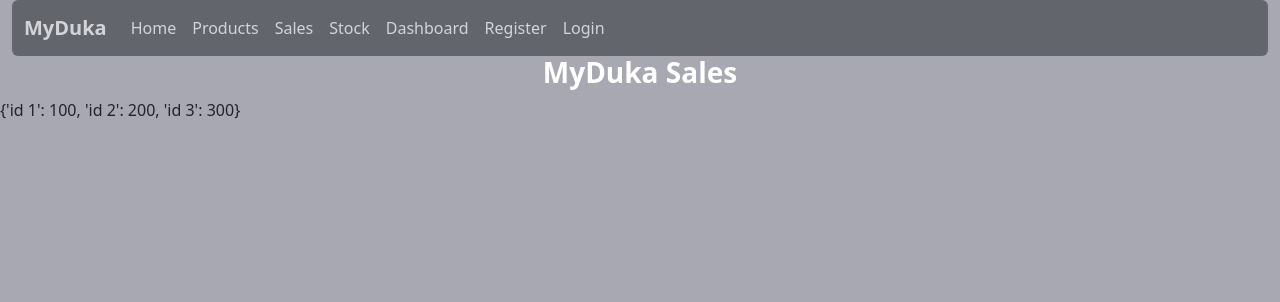
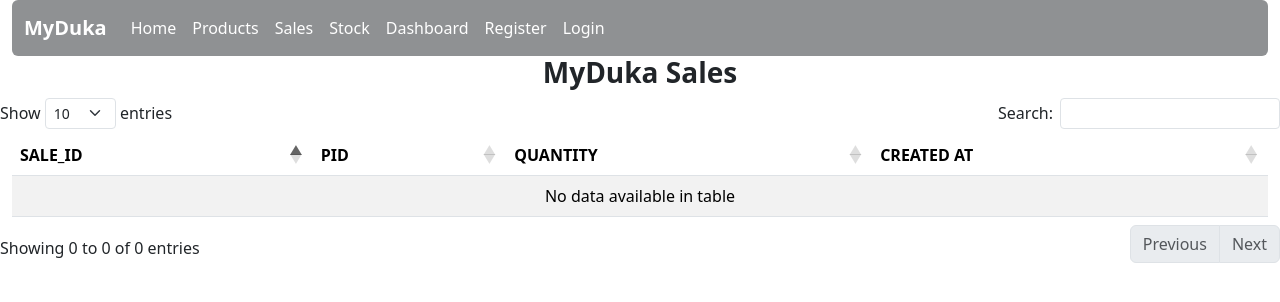
Before and after one commit to sadah00/MyDuka, a Flask app: page /sales in a window 1280 px wide. Shown: the top 302 px of the page. Run offline with Flask 3, Linux system fonts and the light colour scheme; data that the repository does not hold is empty; some libraries are stand-ins or nearby versions.

Commit message:
sales.html

```diff
--- a/main.py
+++ b/main.py
@@ -1,6 +1,6 @@
 from flask import Flask , render_template
 from database import get_products
-
+from database import get_sales
 # creating a flask instance
 app = Flask(__name__)
 
@@ -32,7 +32,7 @@ def products():
 
 @app.route('/sales')
 def sales():
-    sales = {"id 1":100, "id 2":200, "id 3":300}
+    sales = get_sales()
     return render_template("sales.html", sales = sales)
 
 
--- a/static/index.css
+++ b/static/index.css
@@ -4,7 +4,7 @@
     box-sizing: border-box;
 }
 body {
-    background: #A7A8B2;
+    background:white;
 }
 nav {
     border-radius: 25px;
--- a/templates/dashboard.html
+++ b/templates/dashboard.html
@@ -49,7 +49,7 @@
         </nav>
     </div>
 
-    <h3 class="text-center text-white fs-3 fw-bold">Dashboard Overview</h3>
+    <h3 class="text-center fs-3 fw-bold">Dashboard Overview</h3>
 
     <script src="https://cdn.jsdelivr.net/npm/@popperjs/core@2.11.8/dist/umd/popper.min.js"
         integrity="sha384-I7E8VVD/ismYTF4hNIPjVp/Zjvgyol6VFvRkX/vR+Vc4jQkC+hVqc2pM8ODewa9r"
--- a/templates/index.html
+++ b/templates/index.html
@@ -49,7 +49,7 @@
         </nav>
     </div>
 
-    <h3 class="text-center text-white fs-3 fw-bold">Welcome to MyDuka</h3>
+    <h3 class="text-center fs-3 fw-bold">Welcome to MyDuka</h3>
 
     <script src="https://cdn.jsdelivr.net/npm/@popperjs/core@2.11.8/dist/umd/popper.min.js"
         integrity="sha384-I7E8VVD/ismYTF4hNIPjVp/Zjvgyol6VFvRkX/vR+Vc4jQkC+hVqc2pM8ODewa9r"
--- a/templates/login.html
+++ b/templates/login.html
@@ -49,7 +49,7 @@
         </nav>
     </div>
 
-    <h3 class="text-center text-white fs-3 fw-bold">User Login</h3>
+    <h3 class="text-center fs-3 fw-bold">User Login</h3>
 
     <script src="https://cdn.jsdelivr.net/npm/@popperjs/core@2.11.8/dist/umd/popper.min.js"
         integrity="sha384-I7E8VVD/ismYTF4hNIPjVp/Zjvgyol6VFvRkX/vR+Vc4jQkC+hVqc2pM8ODewa9r"
--- a/templates/register.html
+++ b/templates/register.html
@@ -49,7 +49,7 @@
         </nav>
     </div>
 
-    <h3 class="text-center text-white fs-3 fw-bold">User Registration</h3>
+    <h3 class="text-center fs-3 fw-bold">User Registration</h3>
 
     <script src="https://cdn.jsdelivr.net/npm/@popperjs/core@2.11.8/dist/umd/popper.min.js"
         integrity="sha384-I7E8VVD/ismYTF4hNIPjVp/Zjvgyol6VFvRkX/vR+Vc4jQkC+hVqc2pM8ODewa9r"
--- a/templates/sales.html
+++ b/templates/sales.html
@@ -8,6 +8,8 @@
     <link href="https://cdn.jsdelivr.net/npm/bootstrap@5.3.8/dist/css/bootstrap.min.css" rel="stylesheet"
         integrity="sha384-sRIl4kxILFvY47J16cr9ZwB07vP4J8+LH7qKQnuqkuIAvNWLzeN8tE5YBujZqJLB" crossorigin="anonymous">
     <link rel="stylesheet" href="static/index.css">
+    <link rel="stylesheet" href="https://cdnjs.cloudflare.com/ajax/libs/twitter-bootstrap/5.3.3/css/bootstrap.min.css">
+    <link rel="stylesheet" href="https://cdn.datatables.net/2.3.3/css/dataTables.bootstrap5.css">
 </head>
 
 <body>
@@ -49,11 +51,38 @@
         </nav>
     </div>
 
-    <h3 class="text-center text-white fs-3 fw-bold">MyDuka Sales</h3>
+    <h3 class="text-center fs-3 fw-bold">MyDuka Sales</h3>
     <div>
-        <p>{{sales}}</p>
+        <table id="example" class="table table-striped container">
+            <thead>
+                <tr>
+                    <th>SALE_ID</th>
+                    <th>PID</th>
+                    <th>QUANTITY</th>
+                    <th>CREATED AT</th>
+                </tr>
+            </thead>
+            {% for i in sales %}
+            <tbody>
+                <tr>
+                    <td>{{ i[0] }}</td>
+                    <td>{{ i[1] }}</td>
+                    <td>{{ i[2] }}</td>
+                    <td>{{ i[3] }}</td>
+                </tr>
+            </tbody>
+            {% endfor %}
+        </table>
+    </div>
+    <script src="https://code.jquery.com/jquery-3.7.1.js"></script>
+    <script src="https://cdnjs.cloudflare.com/ajax/libs/twitter-bootstrap/5.3.3/js/bootstrap.bundle.min.js"></script>
+    <script src="https://cdn.datatables.net/2.3.3/js/dataTables.js"></script>
+    <script src="https://cdn.datatables.net/2.3.3/js/dataTables.bootstrap5.js"></script>
+    <script>
+        new DataTable('#example');
 
-    </div>
+    </script>
+
 
     <script src="https://cdn.jsdelivr.net/npm/@popperjs/core@2.11.8/dist/umd/popper.min.js"
         integrity="sha384-I7E8VVD/ismYTF4hNIPjVp/Zjvgyol6VFvRkX/vR+Vc4jQkC+hVqc2pM8ODewa9r"
--- a/templates/stock.html
+++ b/templates/stock.html
@@ -49,7 +49,7 @@
         </nav>
     </div>
 
-    <h3 class="text-center text-white fs-3 fw-bold">Stock Management</h3>
+    <h3 class="text-center fs-3 fw-bold">Stock Management</h3>
     <div>
         {%for i in stock%}
         <p>{{stock}}</p>
```
Also changed, not shown: templates/products.html (+29 -7 lines), README.md.
